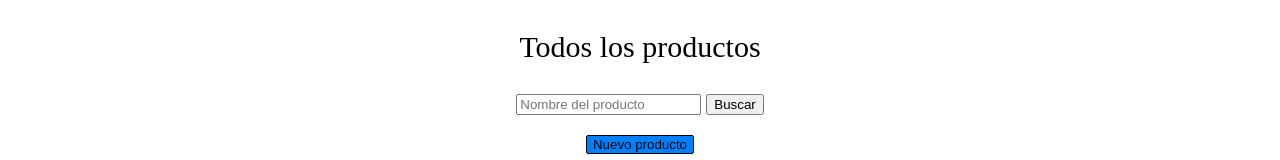
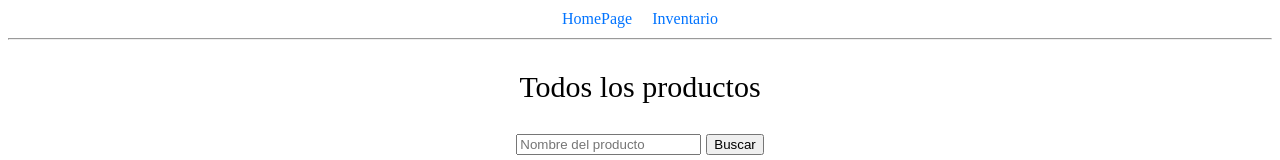
Before and after one commit to peterson-perez/Angular-http, an Angular app: page /Products in a window 1280 px wide. Shown: the top 160 px of the page. Built offline with nearby package versions, Linux system fonts and the light colour scheme; no server answers.

Commit message:
feat: menu for navigate between the pages

```diff
--- a/src/app/app.component.html
+++ b/src/app/app.component.html
@@ -1 +1,8 @@
+<div class="menu">
+    <a href="/HomePage">HomePage</a>
+    <a href="/Products">Inventario</a>
+</div>
+
+<hr>
+
 <router-outlet></router-outlet>
```
